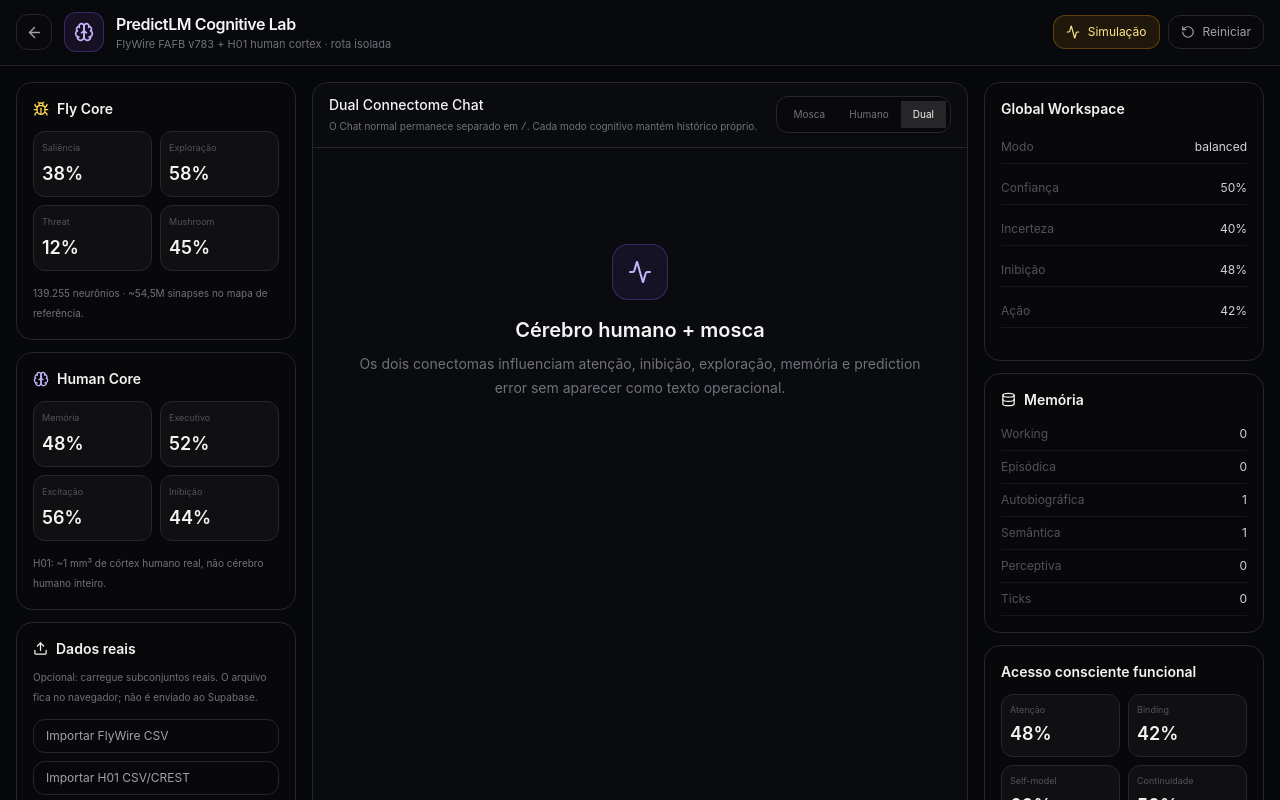
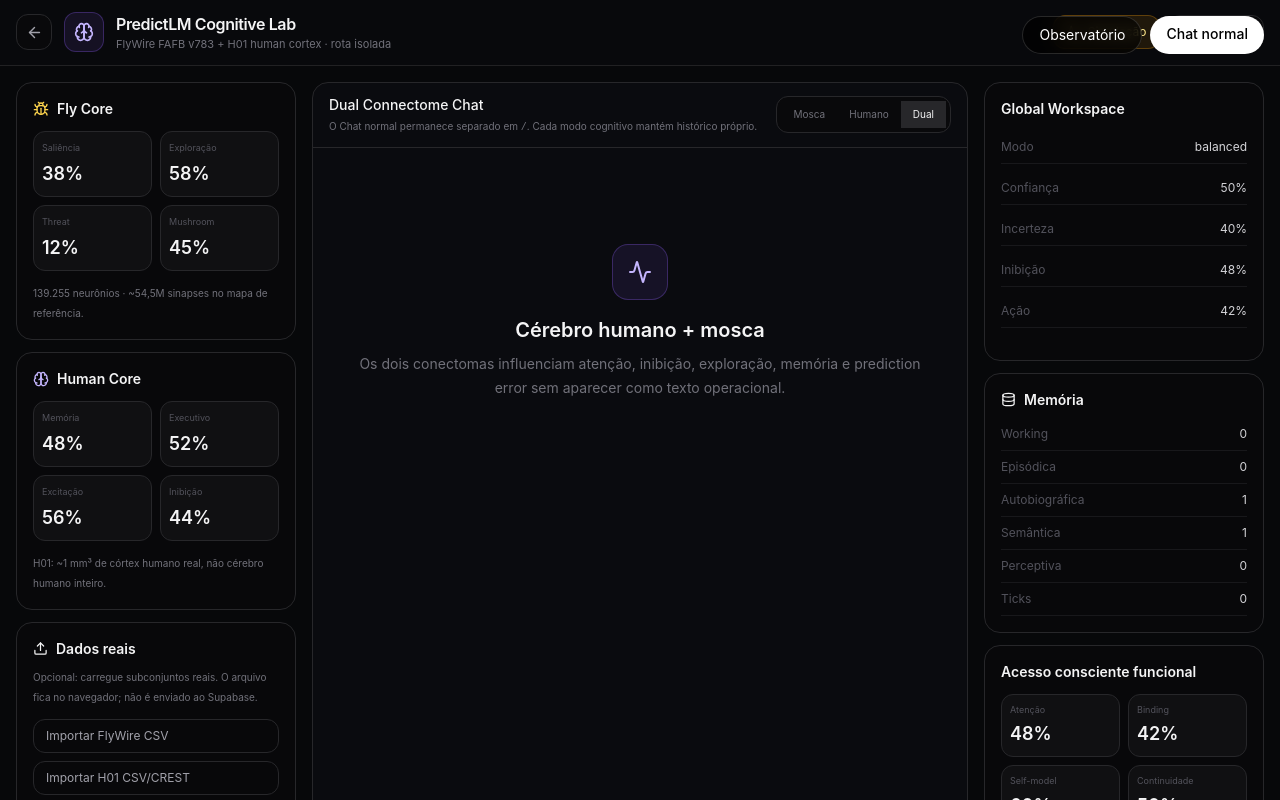
Before and after one commit to W2CAPITAL/PredictLm, a Next.js app: page /cognitive in a window 1280 px wide. Shown: the top 800 px of the page. Built offline with nearby package versions, Linux system fonts and the light colour scheme.

Commit message:
feat(cognitive): link lab to visual observatory

```diff
--- a/src/app/cognitive/page.tsx
+++ b/src/app/cognitive/page.tsx
@@ -1,3 +1,4 @@
+import Link from 'next/link';
 import {CognitiveLab} from '@/components/CognitiveLab';
 
 export const metadata={
@@ -6,5 +7,17 @@ export const metadata={
 };
 
 export default function CognitivePage(){
-  return <CognitiveLab/>;
+  return (
+    <>
+      <div className="fixed right-4 top-4 z-50 flex gap-2">
+        <Link href="/cognitive/observatory" className="rounded-full border border-white/15 bg-black/70 px-4 py-2 text-sm text-white backdrop-blur hover:bg-white/10">
+          Observatório
+        </Link>
+        <Link href="/" className="rounded-full bg-white px-4 py-2 text-sm font-medium text-black">
+          Chat normal
+        </Link>
+      </div>
+      <CognitiveLab/>
+    </>
+  );
 }
```
